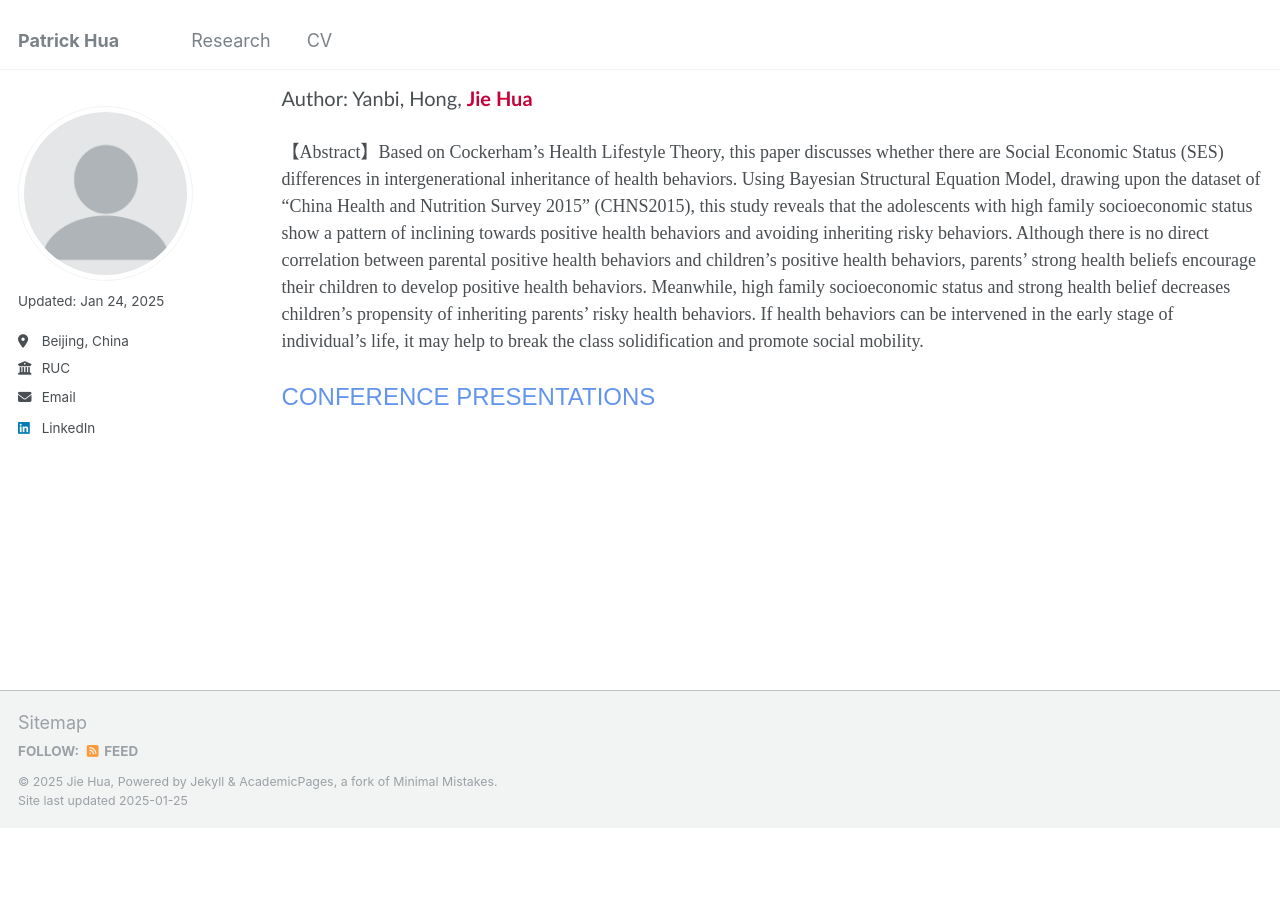
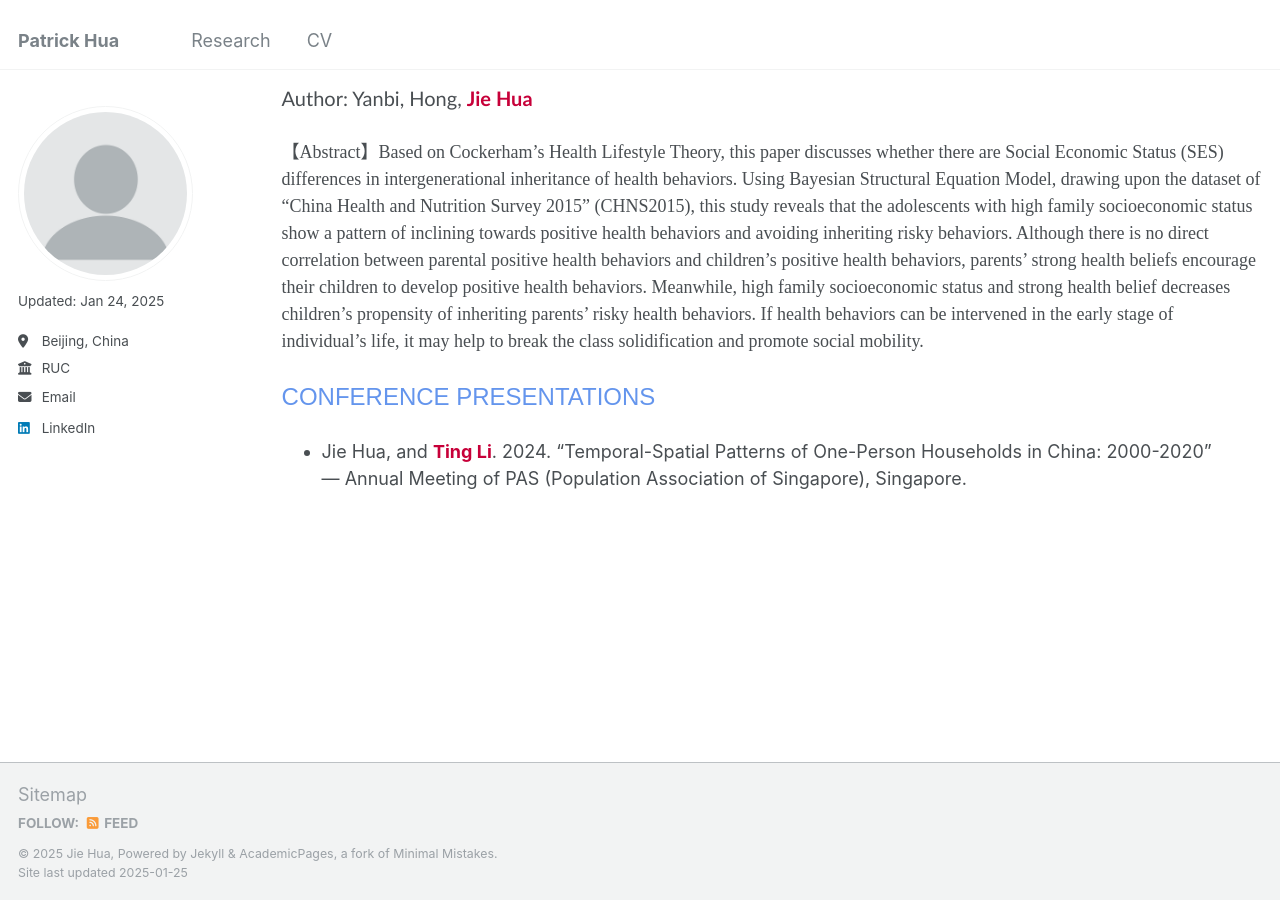
Before and after one commit to jiehua-css/jiehua-css.github.io, a Jekyll site: the page built from _pages/research.md, in a window 1280 px wide and 900 px high, scrolled down 1040 px. Built offline with Jekyll 4.4.1, drawn with Linux system fonts in a browser that asks for light colours; before the commit the page ends 1868 px from its top, so only the background shows below that.

Commit message:
Update research.md

```diff
--- a/_pages/research.md
+++ b/_pages/research.md
@@ -44,3 +44,5 @@ author_profile: true
 
 
 <span style="font-family: Aptos, sans-serif; font-size: 24px; color: #6495ED;">CONFERENCE PRESENTATIONS</span>
+- Jie Hua, and <b style="color: #C70039;">Ting Li</b>. 2024. “Temporal-Spatial Patterns of One-Person Households in China: 2000-2020”
+— Annual Meeting of PAS (Population Association of Singapore), Singapore.
```
